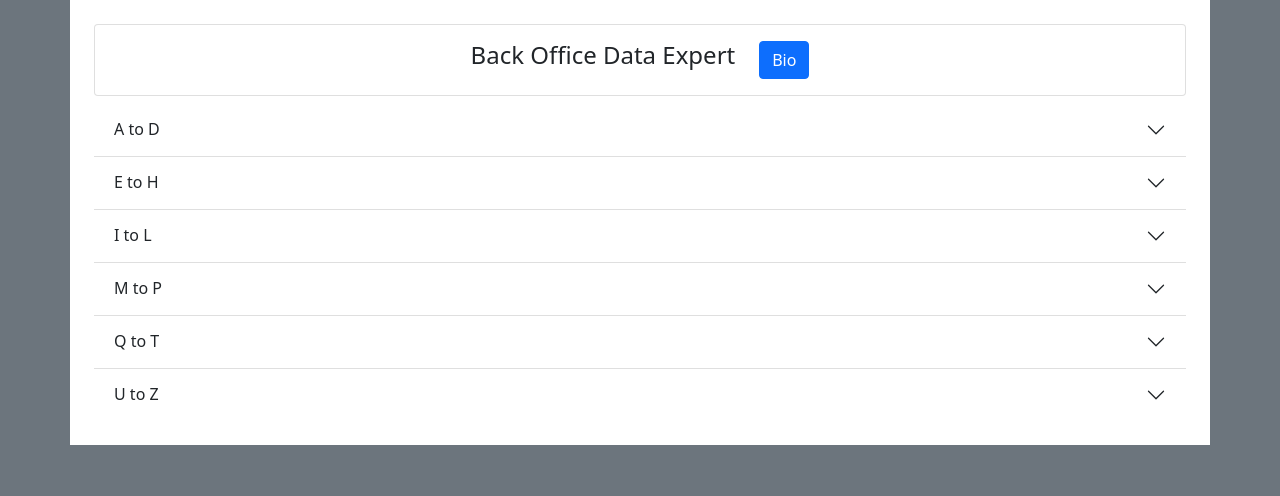
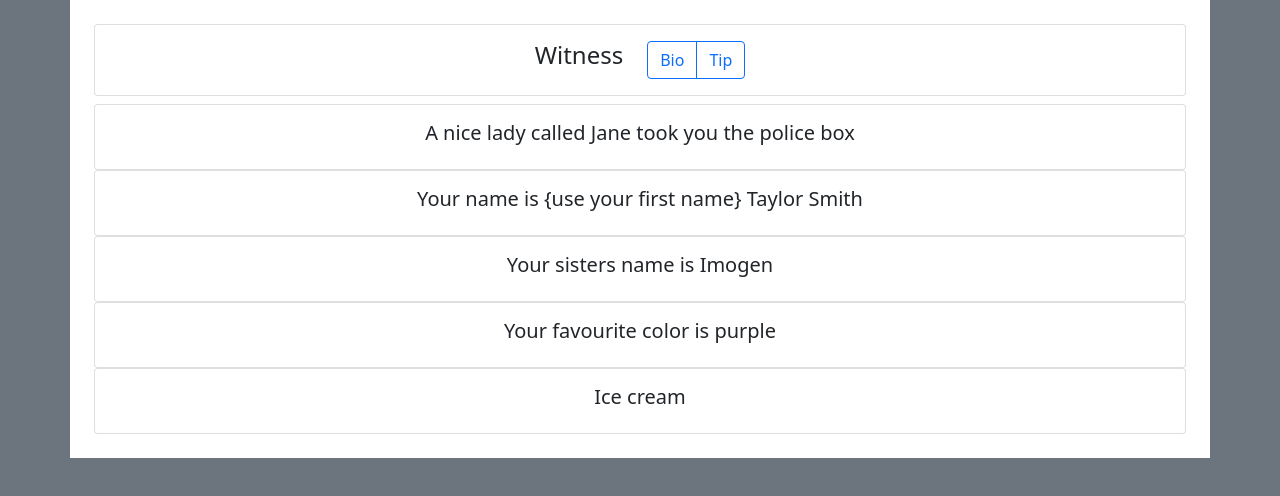
Before and after one commit to hennersz/10-65, a React (Create React App) app in the folder src/client/: page / in a window 1280 px wide. Shown: the top 496 px of the page. Built offline with nearby package versions, Linux system fonts and the light colour scheme; the HTML template or start-up script is replaced by a standard one.

Commit message:
feat(App): ifDev and Role Tips

```diff
--- a/src/client/src/App.js
+++ b/src/client/src/App.js
@@ -1,9 +1,10 @@
 import { useEffect, useState } from "react";
 import Lobby from "./Components/Lobby";
 import { getSocket } from './utils/socket';
+import {ifDev} from "./utils/ifDev";
 
 function App() {
-  const [isConnected, setConnectedState] = useState(true)
+  const [isConnected, setConnectedState] = useState(ifDev(true, false))
 
   const onSocketConnect = (...params) => {
     setConnectedState(true);
--- a/src/client/src/Components/Game.jsx
+++ b/src/client/src/Components/Game.jsx
@@ -7,8 +7,10 @@ import Dispatcher from "./Dispatcher";
 import Witness from "./Witness";
 import Officer from "./Officer";
 
+console.warn('NODE_ENV', process.env.NODE_ENV);
+
 function Game(props) {
-    const [role, setRole] = useState(ROLE_BACK_OFFICE)
+    const [role, setRole] = useState(ROLE_WITNESS)
 
     useEffect(() => {
         getSocket().on('role', setRole)
--- a/src/client/src/Components/Lobby.jsx
+++ b/src/client/src/Components/Lobby.jsx
@@ -2,9 +2,10 @@ import React, { useEffect, useState } from 'react';
 import { getSocket } from '../utils/socket';
 import Game from './Game';
 import {IN_GAME, IN_LOBBY, UNMATCHED} from "../constants";
+import {ifDev} from "../utils/ifDev";
 
 function Lobby(props) {
-    const [gameState, setGameState] = useState(IN_GAME)
+    const [gameState, setGameState] = useState(ifDev(IN_GAME, UNMATCHED))
 
     // useEffect(() => {
     //     getSocket().on('game_state_change', setGameState)
--- a/src/client/src/Components/RoleWrapper.jsx
+++ b/src/client/src/Components/RoleWrapper.jsx
@@ -8,19 +8,24 @@ function RoleWrapper({ role, children }) {
             <div class="card mb-2">
                 <div class="card-body">
                     <span class="card-title h4 me-4">{ character.title }</span>
-                    <button type="button" className="btn btn-primary" data-bs-toggle="modal" data-bs-target="#exampleModal">
-                        Bio
-                    </button>
+                    <div className="btn-group">
+                        <button type="button" className="btn btn-outline-primary" data-bs-toggle="modal" data-bs-target="#bioModal">
+                            Bio
+                        </button>
+                        <button type="button" className="btn btn-outline-primary" data-bs-toggle="modal" data-bs-target="#tipModal">
+                            Tip
+                        </button>
+                    </div>
                 </div>
             </div>
             {
                 children
             }
-            <div className="modal fade" id="exampleModal" tabIndex="-1" aria-labelledby="exampleModalLabel" aria-hidden="true">
+            <div className="modal fade" id="bioModal" tabIndex="-1" aria-labelledby="exampleModalLabel" aria-hidden="true">
                 <div className="modal-dialog">
                     <div className="modal-content">
                         <div className="modal-header">
-                            <h5 className="modal-title" id="exampleModalLabel">{ character.title }</h5>
+                            <h5 className="modal-title" id="exampleModalLabel">{ character.title + " Bio" }</h5>
                             <button type="button" className="btn-close" data-bs-dismiss="modal"
                                     aria-label="Close"></button>
                         </div>
@@ -30,6 +35,20 @@ function RoleWrapper({ role, children }) {
                     </div>
                 </div>
             </div>
+            <div className="modal fade" id="tipModal" tabIndex="-1" aria-labelledby="exampleModalLabel" aria-hidden="true">
+                <div className="modal-dialog">
+                    <div className="modal-content">
+                        <div className="modal-header">
+                            <h5 className="modal-title" id="exampleModalLabel">{ character.title + " Tips" }</h5>
+                            <button type="button" className="btn-close" data-bs-dismiss="modal"
+                                    aria-label="Close"></button>
+                        </div>
+                        <div className="modal-body">
+                            { character.tip }
+                        </div>
+                    </div>
+                </div>
+            </div>
         </React.Fragment>
     );
 }
--- a/src/client/src/data/imogen.json
+++ b/src/client/src/data/imogen.json
@@ -11,19 +11,23 @@
     "bio": {
         "ROLE_OFFICER": {
             "bio": "Rough as biscuits",
-            "title": "Detective Inspector {your surname}"
+            "title": "Detective Inspector {your surname}",
+            "tip": "Your job is to interview people to find out where Imogen is. To move to a new place you will need to ask your dispatcher."
         },
         "ROLE_BACK_OFFICE": {
             "bio": "Smart Ass",
-            "title": "Back Office Data Expert"
+            "title": "Back Office Data Expert",
+            "tip": "Reading random information may reveal some paths worth investigating. But don't forget to listen to clues revealed by the rest of the team."
         },
         "ROLE_DISPATCHER": {
             "bio": "You move people around",
-            "title": "Dispatcher"
+            "title": "Dispatcher",
+            "tip": "Your job is crutial. Keep the team talking and decide where to send your officer next."
         },
         "ROLE_WITNESS": {
             "bio": "Act as if you were 9 and lost your older sister. Below is all you know.",
-            "title": "Witness"
+            "title": "Witness",
+            "tip": "Share what little information you remember, but try not to exaggerate or make up new ideas. Otherwise you may lead the team off the trail completely."
         }
     },
     "locations": [{
--- /dev/null
+++ b/src/client/src/utils/ifDev.js
@@ -0,0 +1 @@
+export const ifDev = (devVar, prodVar) => (process.env.NODE_ENV === 'development' ? devVar : prodVar)
```
